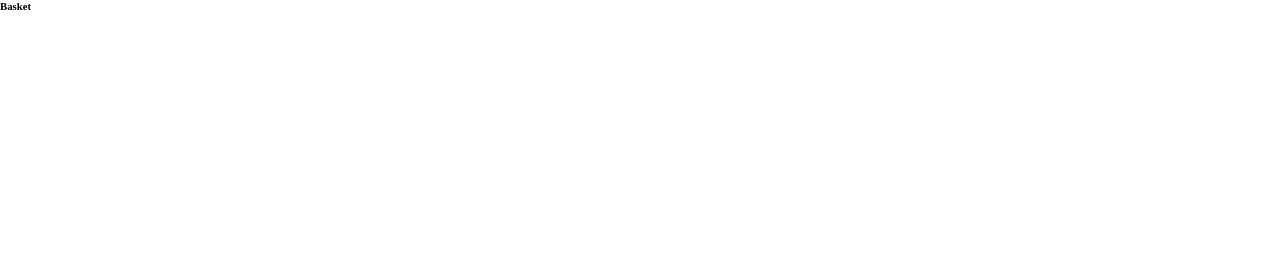
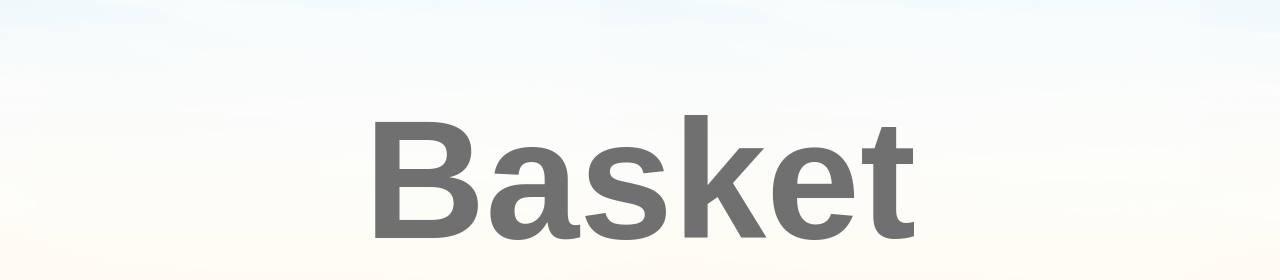
Before and after one commit to MostafaHeidari/githubOpgave3, a website: page basket.html in a window 1280 px wide. Drawn offline with nearby package versions, Linux system fonts and the light colour scheme.

Commit message:
Har opsat baggrundsblur og container. Har arbejdet på Master ved et uheld.

```diff
--- a/css/stylesBasket.css
+++ b/css/stylesBasket.css
@@ -10,7 +10,7 @@ html {
 
 body {
     margin: 0; /* Ingen kanter i siden af browser */
-    background-image: url("");
+    background-image: url("../images/bg-horizon-mobile.jpg");
 }
 
 h1, h2, h3, h4, h5, h6 {
@@ -39,3 +39,30 @@ img {
     max-width: 100%; /* Bredde må maks fylde 100% */
     height: auto; /* Højden skal tilpasse sig */
 }
+
+.coverShield{
+    height: 100%;
+    width: 100%;
+    position: absolute;
+    left: 0;
+    top: 0;
+    backdrop-filter: blur(5vw);
+    z-index: 99;
+    background-color: rgba(255, 255, 255, 0.9);
+}
+
+.basketContainer{
+    width: 100%;
+    height: 100%;
+    position: absolute;
+    z-index: 110;
+}
+
+.basketContainer > h6{
+    font-family: Raleway, sans-serif;
+    font-size: 13.15vw;
+    text-align: center;
+    width: 100%;
+    color: #707070;
+    margin-top: 6.472vw;
+}
```
Also changed, not shown: images/bg-horizon-mobile.jpg (added).
